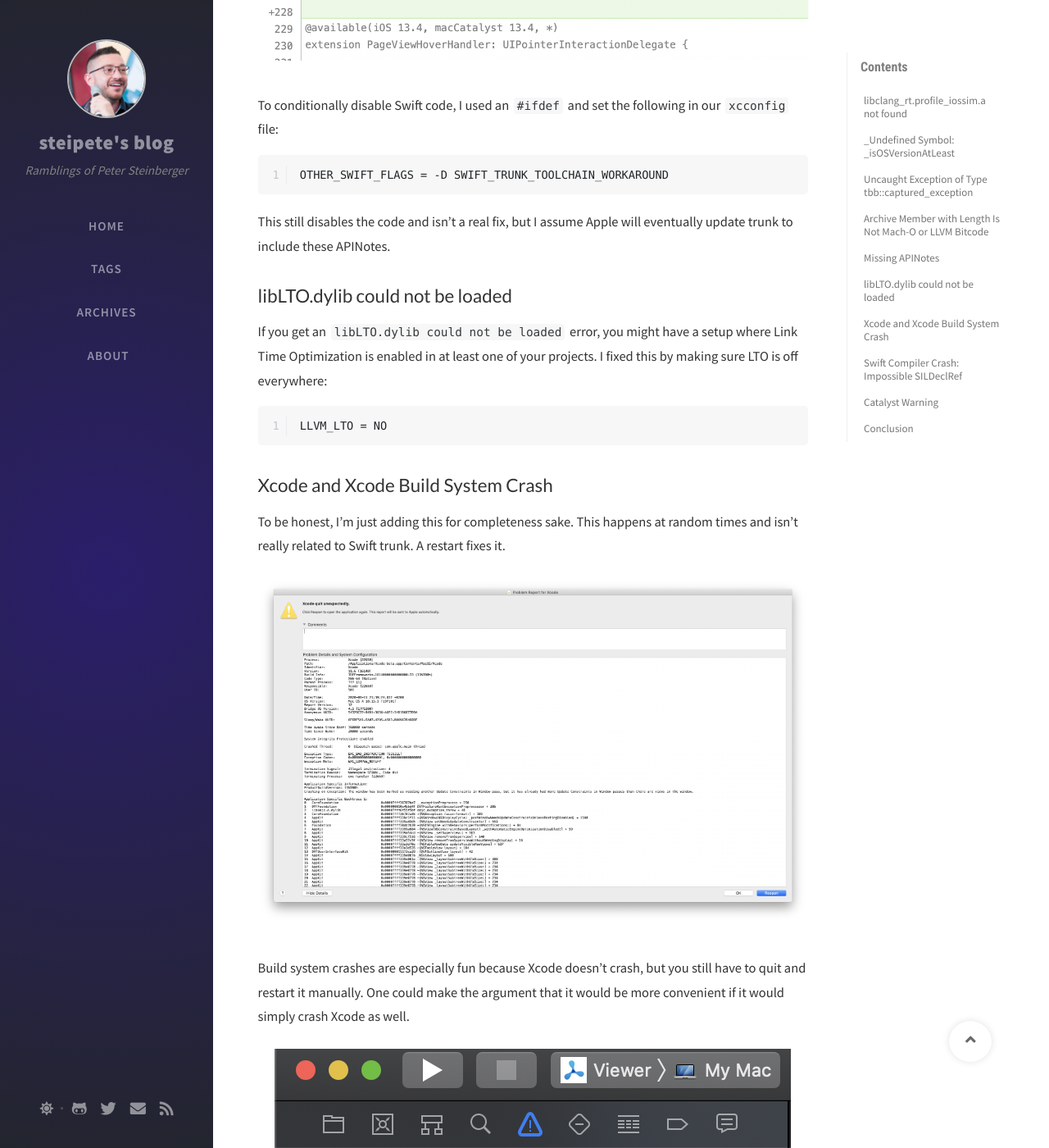
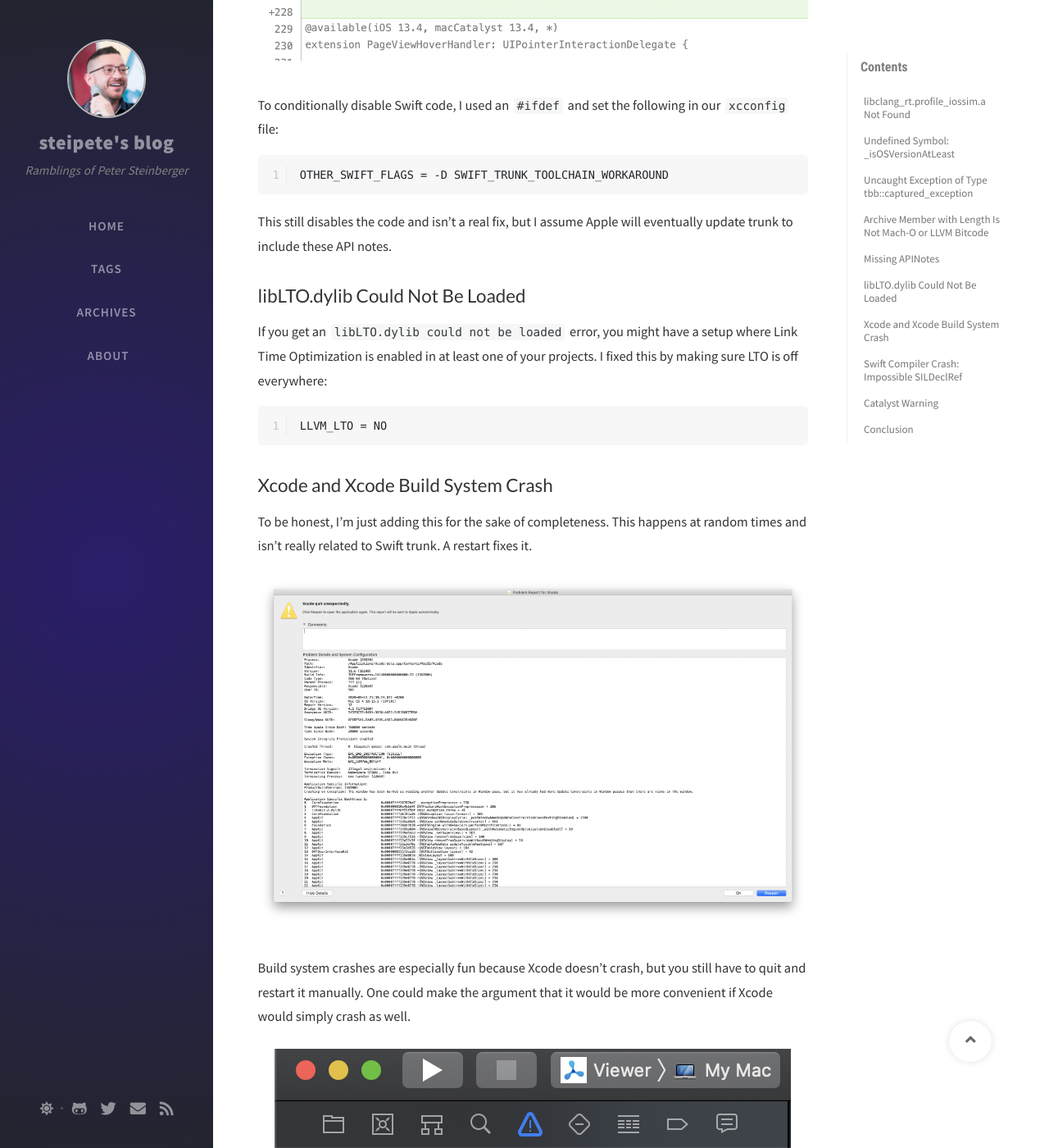
Before and after one commit to steipete/steipete.com, a Jekyll site: the page built from _posts/2020-06-12-building-with-swift-trunk.md, in a window 1280 px wide and 1400 px high, scrolled down 3004 px. Shown: the whole window at 82% size. Built offline with Jekyll 4.4.1, drawn with Linux system fonts in a browser that asks for light colours; nearby versions of some CDN libraries; comment, search, counter and statistics services are not loaded; some of the changed text lies outside the part shown.

Commit message:
Another read

````diff
--- a/_posts/2020-06-12-building-with-swift-trunk.md
+++ b/_posts/2020-06-12-building-with-swift-trunk.md
@@ -6,11 +6,11 @@
 image: /assets/img/2020/swift-trunk/swift-trunk.png
 ---
 
-I recently started the adventure of building PSPDFKit with the [Swift trunk development snapshot](https://swift.org/download/). I did this both in order to verify a fix for the [SR-12933 lldb debugging issue](https://steipete.com/posts/couldnt-irgen-expression/), and to be better prepared for the Xcode 12 release at WWDC.
+I recently started the adventure of building PSPDFKit with the [Swift trunk development snapshot](https://swift.org/download/). I did this both in order to verify a fix for the [SR-12933 LLDB debugging issue](https://steipete.com/posts/couldnt-irgen-expression/) and to be better prepared for the Xcode 12 release at WWDC.
 
-I’m documenting my adventure with the June 10 Swift Trunk Toolchain — may it help Google warriors, as some of the errors didn’t yield any useful results. Let’s skip the download-install-select-in-Xcode part and go straight to the issues.
+I’m documenting my adventure with the June 10 Swift trunk toolchain — may it help Google warriors, as some of the errors didn’t yield any useful results. Let’s skip the download-install-select-in-Xcode part and go straight to the issues.
 
-## libclang_rt.profile_iossim.a not found
+## libclang_rt.profile_iossim.a Not Found
 
 You might see the following error early on:
 
@@ -24,7 +24,7 @@
 sudo cp `xcode-select -p`/Toolchains/XcodeDefault.xctoolchain/usr/lib/clang/*/lib/darwin/libclang_rt.*.a /Library/Developer/Toolchains/swift-DEVELOPMENT-SNAPSHOT-2020-06-09-a.xctoolchain/usr/lib/clang/10.0.0/lib/darwin
 ```
 
-## _Undefined Symbol: _isOSVersionAtLeast
+## Undefined Symbol: _isOSVersionAtLeast
 
 ![](/assets/img/2020/swift-trunk/isOSVersion.png)
 
@@ -54,7 +54,7 @@
 
 ## Missing APINotes
 
-Apple uses [APINotes](https://pspdfkit.com/blog/2018/first-class-swift-api-for-objective-c-frameworks/) to make the mapping from Objective-C to Swift easier. They are currently to a degree tightly coupled with Clang itself, and as the [`UIPointerInteraction`](https://pspdfkit.com/blog/2020/supporting-pointer-interactions/) API is very new, these notes haven’t been upstreamed yet — so we get a different, non-optimized API in Swift when compiling with trunk.
+Apple uses [API notes](https://pspdfkit.com/blog/2018/first-class-swift-api-for-objective-c-frameworks/) to make the mapping from Objective-C to Swift easier. They are currently to a degree tightly coupled with Clang itself, and as the [`UIPointerInteraction`](https://pspdfkit.com/blog/2020/supporting-pointer-interactions/) API is very new, these notes haven’t been upstreamed yet — so we get a different, non-optimized API in Swift when compiling with trunk.
 
 ![](/assets/img/2020/swift-trunk/gesture.png)
 
@@ -64,9 +64,9 @@
 OTHER_SWIFT_FLAGS = -D SWIFT_TRUNK_TOOLCHAIN_WORKAROUND
 ```
 
-This still disables the code and isn’t a real fix, but I assume Apple will eventually update trunk to include these APINotes.
+This still disables the code and isn’t a real fix, but I assume Apple will eventually update trunk to include these API notes.
 
-## libLTO.dylib could not be loaded
+## libLTO.dylib Could Not Be Loaded
 
 If you get an `libLTO.dylib could not be loaded` error, you might have a setup where Link Time Optimization is enabled in at least one of your projects. I fixed this by making sure LTO is off everywhere:
 
@@ -76,11 +76,11 @@
 
 ## Xcode and Xcode Build System Crash
 
-To be honest, I’m just adding this for completeness sake. This happens at random times and isn’t really related to Swift trunk. A restart fixes it.
+To be honest, I’m just adding this for the sake of completeness. This happens at random times and isn’t really related to Swift trunk. A restart fixes it.
 
 ![](/assets/img/2020/swift-trunk/xcodecrash.png)
 
-Build system crashes are especially fun because Xcode doesn’t crash, but you still have to quit and restart it manually. One could make the argument that it would be more convenient if it would simply crash Xcode as well.
+Build system crashes are especially fun because Xcode doesn’t crash, but you still have to quit and restart it manually. One could make the argument that it would be more convenient if Xcode would simply crash as well.
 
 ![](/assets/img/2020/swift-trunk/buildsystem.png)
 
````
Also changed, not shown: other parts of _posts/2020-06-12-building-with-swift-trunk.md (+1 -1 lines).
